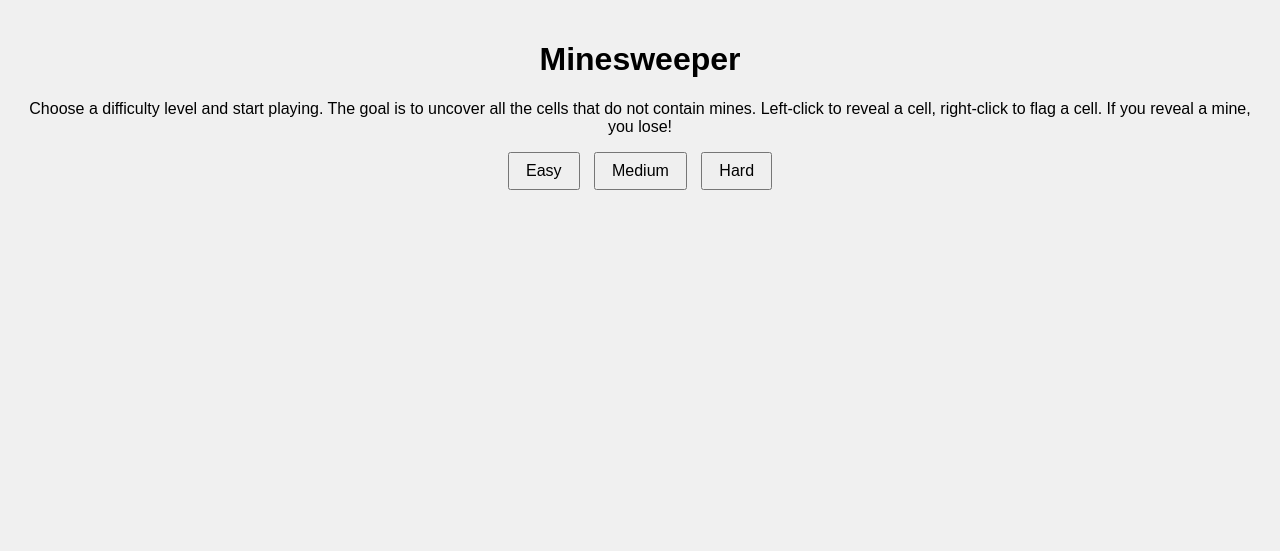
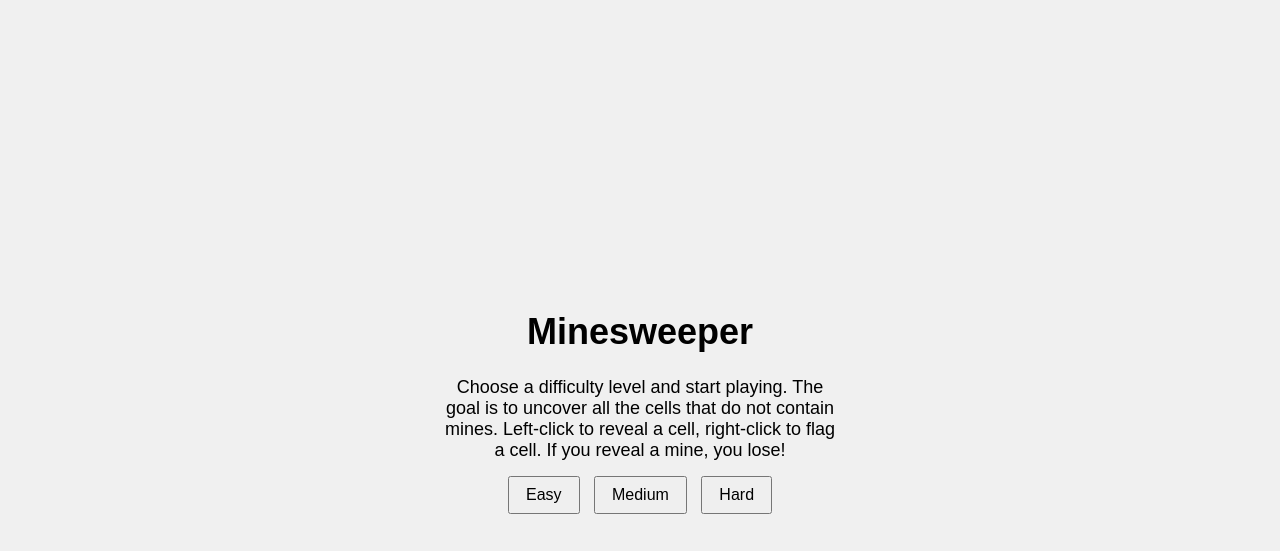
Before and after one commit to esimmons1/Minesweeper, a plain HTML site: page index.html in a window 1280 px wide. Drawn offline with Linux system fonts and the light colour scheme.

Commit message:
Update style.css
should center game

```diff
--- a/style.css
+++ b/style.css
@@ -4,10 +4,29 @@ body {
   background: #f0f0f0;
   margin: 0;
   padding: 20px;
+  display: flex;
+  justify-content: center;
+  align-items: center;
+  height: 100vh;
+  flex-direction: column;
+}
+
+#intro {
+  margin-bottom: 20px;
+}
+
+h1 {
+  font-size: 36px;
+}
+
+p {
+  font-size: 18px;
+  max-width: 400px;
+  margin: 10px auto;
 }
 
 #controls {
-  margin-bottom: 15px;
+  margin-top: 15px;
 }
 
 button {
@@ -22,6 +41,7 @@ button {
   margin: 0 auto;
   max-width: 95vw;
   user-select: none;
+  margin-top: 20px;
 }
 
 .cell {
```
